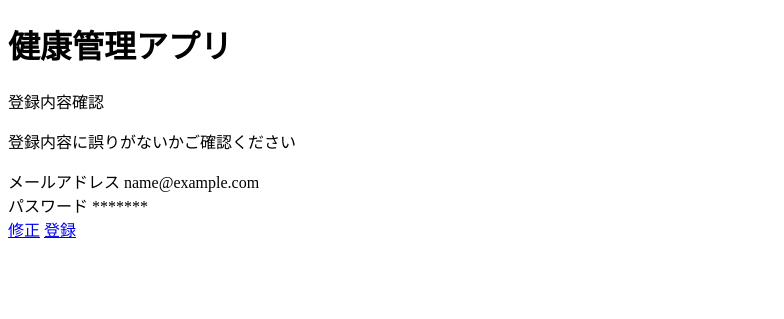
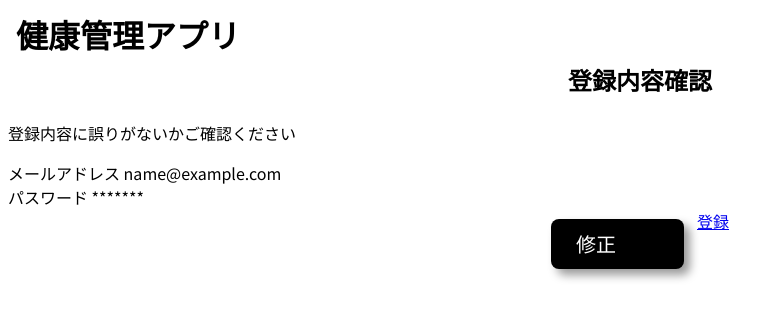
Before and after one commit to yoshiokaharuto/2024_health_care, a Flask app: template templates/user/sign_up_confirm.html in a window 1280 px wide. Shown: the top 319 px of the page, without its empty margins (0-784 px from the left). Run offline with Flask 3, Linux system fonts and the light colour scheme; the template is opened without the code that fills it: most values are stand-ins (such as "Sample title", 1, 10 or a date in 2020).

Commit message:
ユーザー登録確認画面のcss

```diff
--- a/templates/user/sign_up_confirm.html
+++ b/templates/user/sign_up_confirm.html
@@ -3,24 +3,30 @@
 <head>
     <meta charset="UTF-8">
     <meta name="viewport" content="width=device-width, initial-scale=1.0">
+    <link href="https://fonts.googleapis.com/css2?family=Noto+Sans+JP:wght@100..900&display=swap" rel="stylesheet">
+    <link rel="stylesheet" href="https://fonts.googleapis.com/css2?family=Material+Symbols+Outlined:opsz,wght,FILL,GRAD@40,400,0,0" />
+    <link rel="stylesheet" href="{{url_for('static',filename = 'css/style.css')}}">
+    <link rel="stylesheet" href="{{url_for('static',filename = 'css/confirm.css')}}">
     <title>登録確認</title>
 </head>
 <body>
-    <h1>健康管理アプリ</h1>
-    <p>登録内容確認</p>
-    <p>登録内容に誤りがないかご確認ください</p>
+    <h1 class="top_title">健康管理アプリ</h1>
+    <p class="sub_title">登録内容確認</p>
+    <p class="message">登録内容に誤りがないかご確認ください</p>
 
-    <div>
-        <div>
-            <label>メールアドレス</label>
-            <span>{{ email }}</span>
+    <div class="range">
+        <div class="item">
+            <label class="label">メールアドレス</label>
+            <span class="element">{{ email }}</span>
         </div>
-        <div>
-            <label>パスワード</label>
-            <span>*******</span>
+        <div class="item">
+            <label class="label">パスワード</label>
+            <span class="element">*******</span>
+        </div>
+        <div class="button_wrapper">
+            <a href="{{url_for('user.sign_up')}}" class="back_button">修正</a>
+            <a href="{{url_for('user.sign_up_execute')}}" class="exe_button">登録</a>
         </div>
     </div>
-    <a href="{{url_for('user.sign_up')}}">修正</a>
-    <a href="{{url_for('user.sign_up_execute')}}">登録</a>
 </body>
 </html>
```
